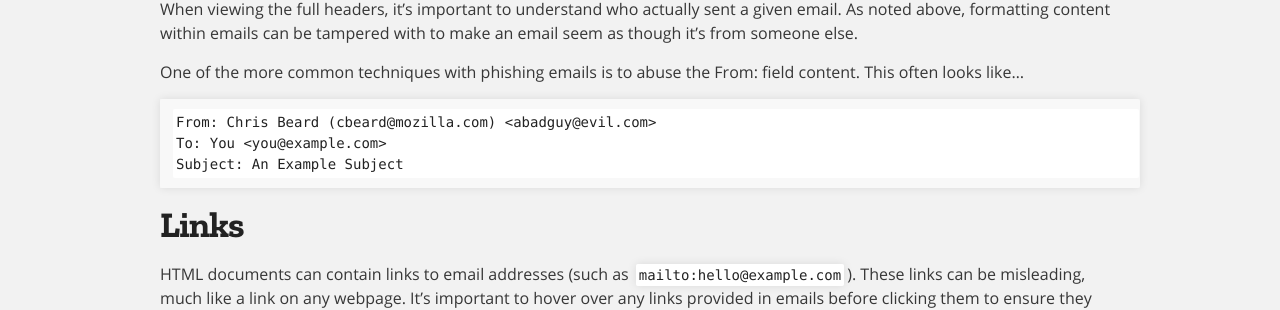
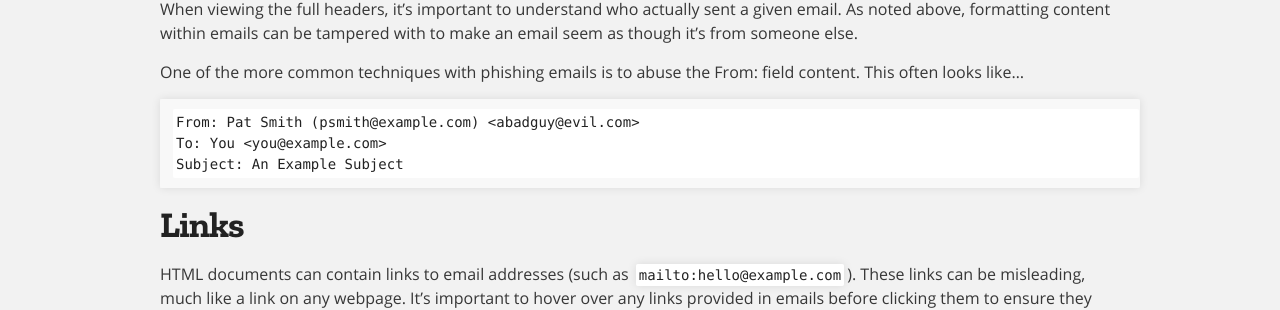
Before and after one commit to mozilla/infosec.mozilla.org, a Jekyll site: the page built from docs/guidelines/phishing.md, in a window 1280 px wide and 900 px high, scrolled down 610 px. Shown: the part 146-456 px from the top of the window. Built offline with Jekyll 4.4.1, drawn with Linux system fonts in a browser that asks for light colours; the repository's description, which GitHub fills in, is left out.

Commit message:
Make example non-mozilla specific

````diff
--- a/docs/guidelines/phishing.md
+++ b/docs/guidelines/phishing.md
@@ -31,7 +31,7 @@ When viewing the full headers, it's important to understand who actually sent a
 One of the more common techniques with phishing emails is to abuse the From: field content. This often looks like...
 
 ```
-From: Chris Beard (cbeard@mozilla.com) <abadguy@evil.com>
+From: Pat Smith (psmith@example.com) <abadguy@evil.com>
 To: You <you@example.com>
 Subject: An Example Subject
 ```
````
